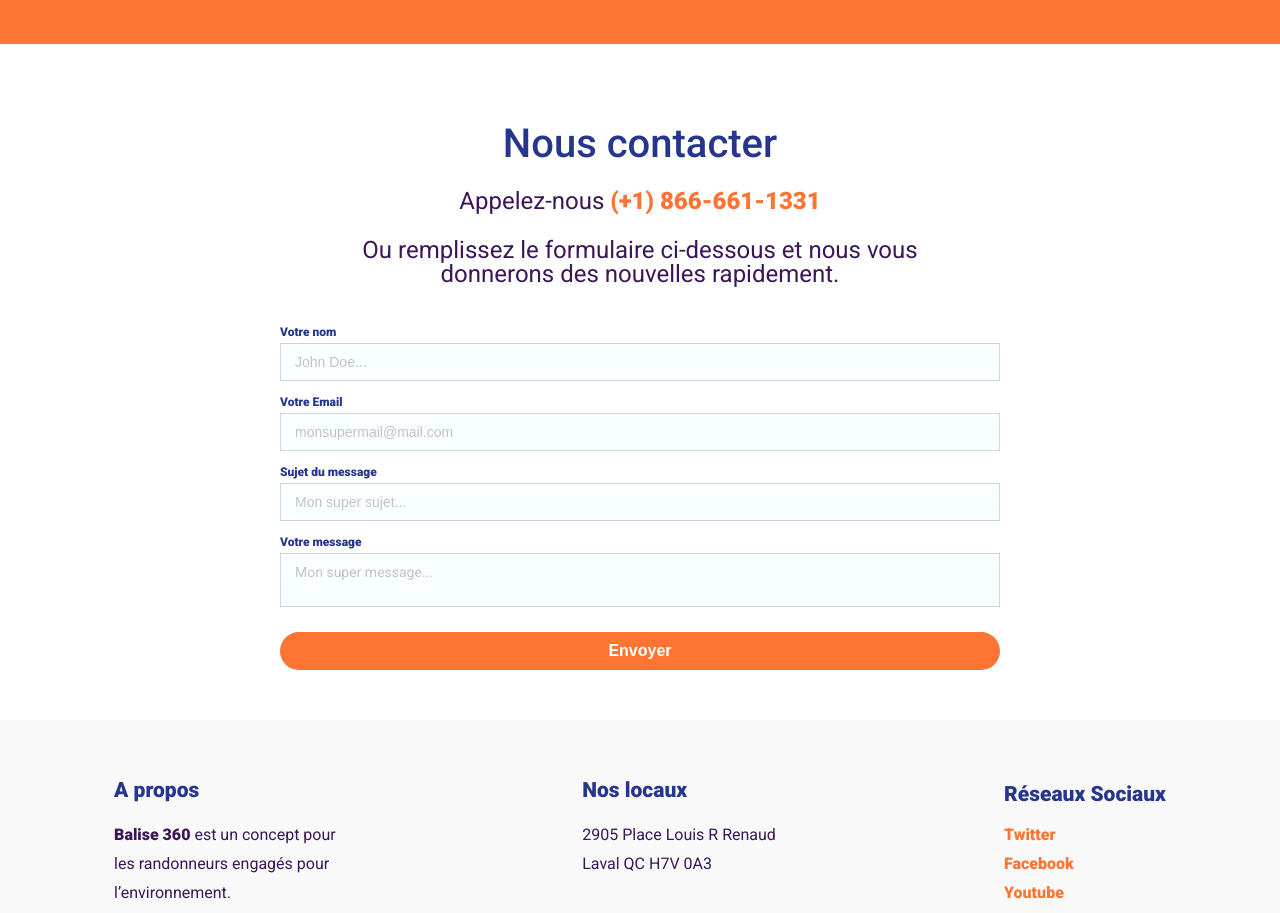
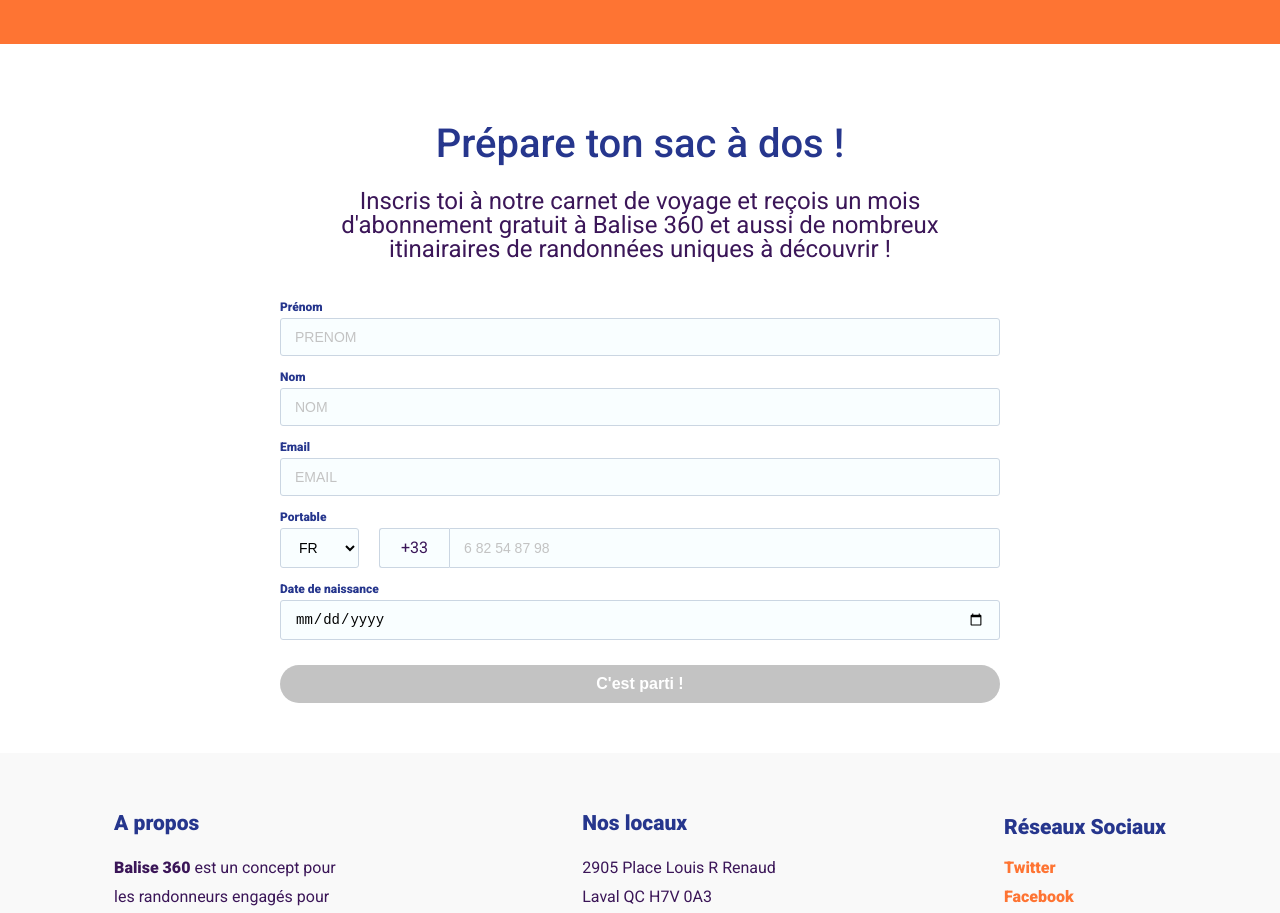
Before and after one commit to NtchPlayer/Ktorze, a Vue app: page / in a window 1280 px wide. Shown: the part 2700-3613 px from the top of the page. Built offline with nearby package versions, Linux system fonts and the light colour scheme.

Commit message:
add form gestion

```diff
--- a/src/components/FormHome.vue
+++ b/src/components/FormHome.vue
@@ -1,68 +1,118 @@
 <template>
 <div>
   <div class="form-intro">
-    <h2>Nous contacter</h2>
-    <p>Appelez-nous <a href="tel:(+1) 866-661-1331" class="link"><strong>(+1) 866-661-1331</strong></a></p>
-    <p>Ou remplissez le formulaire ci-dessous et nous vous donnerons des nouvelles rapidement.</p>
+    <h2>Prépare ton sac à dos !</h2>
+    <p>Inscris toi à notre carnet de voyage et reçois un mois d'abonnement gratuit à Balise 360 et aussi de nombreux itinairaires de randonnées uniques à découvrir !</p>
   </div>
 
   <form @submit.prevent='sendingEmail' class="form-home">
-      <div>
-        <label for="name">Votre nom</label>
+    <div class="container-input">
+      <label for="firstname">Prénom</label>
       <input
-          id="name"
-          v-model="name"
+        id="firstname"
+        class="input"
+        v-model="firstname"
         type="text"
-          name="name"
+        name="firstname"
         required
-          placeholder="John Doe...">
+        placeholder="PRENOM"
+      >
     </div>
 
-      <div>
-        <label for="mail">Votre Email</label>
+    <div class="container-input">
+      <label for="firstname">Nom</label>
+      <input
+        id="lastname"
+        class="input"
+        v-model="lastname"
+        type="text"
+        name="lastname"
+        required
+        placeholder="NOM"
+      >
+    </div>
+
+    <div class="container-input">
+      <label for="mail">Email</label>
       <input
         id="mail"
+        class="input"
+        :class="{ 'input-invalid': !isEmailValid }"
         v-model="mail"
         type="email"
         pattern=".+@.+."
         name="mail"
         required
-          placeholder="monsupermail@mail.com">
+        placeholder="EMAIL"
+      >
+      <p class="input-error" v-show="!isEmailValid">
+        Votre adresse mail n'est pas valide.
+      </p>
     </div>
 
-      <div>
-        <label for="topic">Sujet du message</label>
+    <div class="container-input">
+        <label for="phone">Portable</label>
+        <div class="phone-container">
+          <select
+            name="phonePrefix"
+            class="select"
+            v-model="prefixNumber"
+          >
+            <option
+              v-for="prefix of phonePrefix"
+              :key="prefix.id"
+              :value="prefix.code"
+              v-text="prefix.id"
+            />
+          </select>
+          <div :class="{ 'input-invalid': !isPhoneValid }">
+            <span class="prefix-number" v-text="prefixNumber" />
             <input
-          id="topic"
-          v-model="topic"
-          type="text"
-          name="topic"
+              id="phone"
+              class="input"
+              v-model="phone"
+              type="tel"
+              name="phone"
               required
-          placeholder="Mon super sujet...">
+              placeholder="6 82 54 87 98"
+            >
+          </div>
+        </div>
+        <p class="input-error" v-show="!isPhoneValid">
+          Votre numéro de téléphone n'est pas valide.
+        </p>
       </div>
 
-      <div>
-        <label for="message">Votre message</label>
-        <textarea
-          id="message"
-          v-model="message"
-          type="text"
-          name="message"
+    <div class="container-input">
+        <label for="date">Date de naissance</label>
+        <input
+          id="date"
+          class="input"
+          :class="{ 'input-invalid': !isDateValid }"
+          v-model="date"
+          type="date"
+          name="date"
           required
-          placeholder="Mon super message..."/>
+        >
+        <p v-show="!isDateValid">
+          Votre numéro de naissance n'est pas dans un format valide !
+        </p>
       </div>
 
-      <p v-show="errorMessage">{{ errorMessage }}</p>
+    <p v-show="error">
+      Nous n'avons pas pu confirmer votre inscription.
+    </p>
 
     <input
       type="submit"
-          value="Envoyer"
-          class="btn-primary">
-
+      value="C'est parti !"
+      class="btn-primary"
+      :disabled="!isFormValid"
+    >
   </form>
 
   <div v-show='openModal' class="form-modal">
-      <button @click.self="closeModal">Votre mail a bien été envoyé !</button>
+      <button @click.self="closeModal">Votre inscription aux carnets de voyages de Balise 360 est confirmée !</button>
   </div>
 </div>
 
@@ -75,18 +125,51 @@ export default {
   name: 'FormHome',
   data(){
     return{
-            name: '',
+      firstname: '',
+      lastname: '',
       mail: '',
-            topic: '',
-            message: '',
+      phone: '',
+      date: '',
+      prefixNumber: '+33',
       openModal: false,
-            errorMessage: undefined
+      error: false,
+      phonePrefix: [
+        {
+          id: 'FR',
+          code: '+33',
+          regex: /^(0)[1-9](\d{2}){4}$/g
+        }, {
+          id: 'USA',
+          code: '+303',
+          regex: /^[0-9]+$/
+        }
+      ]
+    }
+  },
+  computed: {
+    isEmailValid () {
+      return this.mail === '' || /^\w+([\.-]?\w+)*@\w+([\.-]?\w+)*(\.\w{2,3})+$/.test(this.mail)
+    },
+    isPhoneValid () {
+      const regex = this.phonePrefix.find(prefix => prefix.code === this.prefixNumber)
+      return this.phone === '' || regex.regex.test(this.phone)
+    },
+    isDateValid () {
+      return this.date === '' || /^\d{4}\-(0[1-9]|1[0-2])\-(0[1-9]|[12][0-9]|3[01])$/.test(this.date)
+    },
+    isFormValid () {
+      return this.firstname !== ''
+        && this.lastname !== ''
+        && /^\w+([\.-]?\w+)*@\w+([\.-]?\w+)*(\.\w{2,3})+$/.test(this.mail)
+        && /^[0-9]+$/.test(this.phone)
+        && /^\d{4}\-(0[1-9]|1[0-2])\-(0[1-9]|[12][0-9]|3[01])$/.test(this.date)
+    },
+    phoneNumber() {
+      const tempPhone = this.phone[0] === '0' ? this.phone.substring(1) : this.phone
+      return `${this.prefixNumber}${tempPhone}`
     }
   },
   methods: {
-        handleSubmit(){
-            this.openModal=true
-        },
     closeModal(){
       this.openModal=false
     },
@@ -139,41 +222,6 @@ export default {
       margin: 0 auto 50px auto;
       max-width: 780px;
       padding: 0 30px;
-        div{
-          display: flex;
-          flex-direction: column;
-          width: 100%;
-          label{
-            margin: 15px 0px 5px 0px;
-            font-size: 0.75rem;
-            font-weight: 600;
-            color: var(--blue-color);
-          }
-          input, textarea{
-            background: var(--input);
-            border: 1px solid var(--input-border);
-            padding: 10px 14px;
-            transition: .8s;
-            outline-color: #ffffff00;
-            font-size: .875rem;
-            &::placeholder{
-              color: var(--grey-color);
-            }
-            &:focus{
-              color: var(--orange-color);
-            }
-            &:-webkit-autofill, &:-webkit-autofill-focus, &:-webkit-autofill-hover{
-              color: var(--orange-color);
-            }
-          }
-        }
-        input.btn-primary{
-          margin-top: 25px;
-          border:none;
-          cursor: pointer;
-          font-weight: 600;
-          width: 100%;
-        }
   }
   &-modal{
     position: fixed;
@@ -199,6 +247,37 @@ export default {
   }
 }
 
+.phone-container{
+  display: flex;
+  .select{
+    margin-right: 20px;
+  }
+  > div{
+    transition-duration: var(--transition-duration);
+    outline: 2px solid transparent;
+    width: 100%;
+    display: grid;
+    grid-template-columns: 70px 1fr;
+    &:focus-within{
+      outline-color: var(--orange-color);
+      border-radius: var(--border-radius);
+    }
+  }
+  .prefix-number{
+    text-align: center;
+    display: inline-block;
+    border-radius: var(--border-radius) 0 0 var(--border-radius);
+    background: var(--input);
+    border: 1px solid var(--input-border);
+    padding: 10.5px 0;
+    border-right: none;
+  }
+  .input{
+    outline: none;
+    border-radius: 0 var(--border-radius) var(--border-radius) 0;
+  }
+}
+
 @keyframes form-modal{
     0% {
         opacity: 0;
```
Lines whose indentation alone changed are shown as unchanged.
